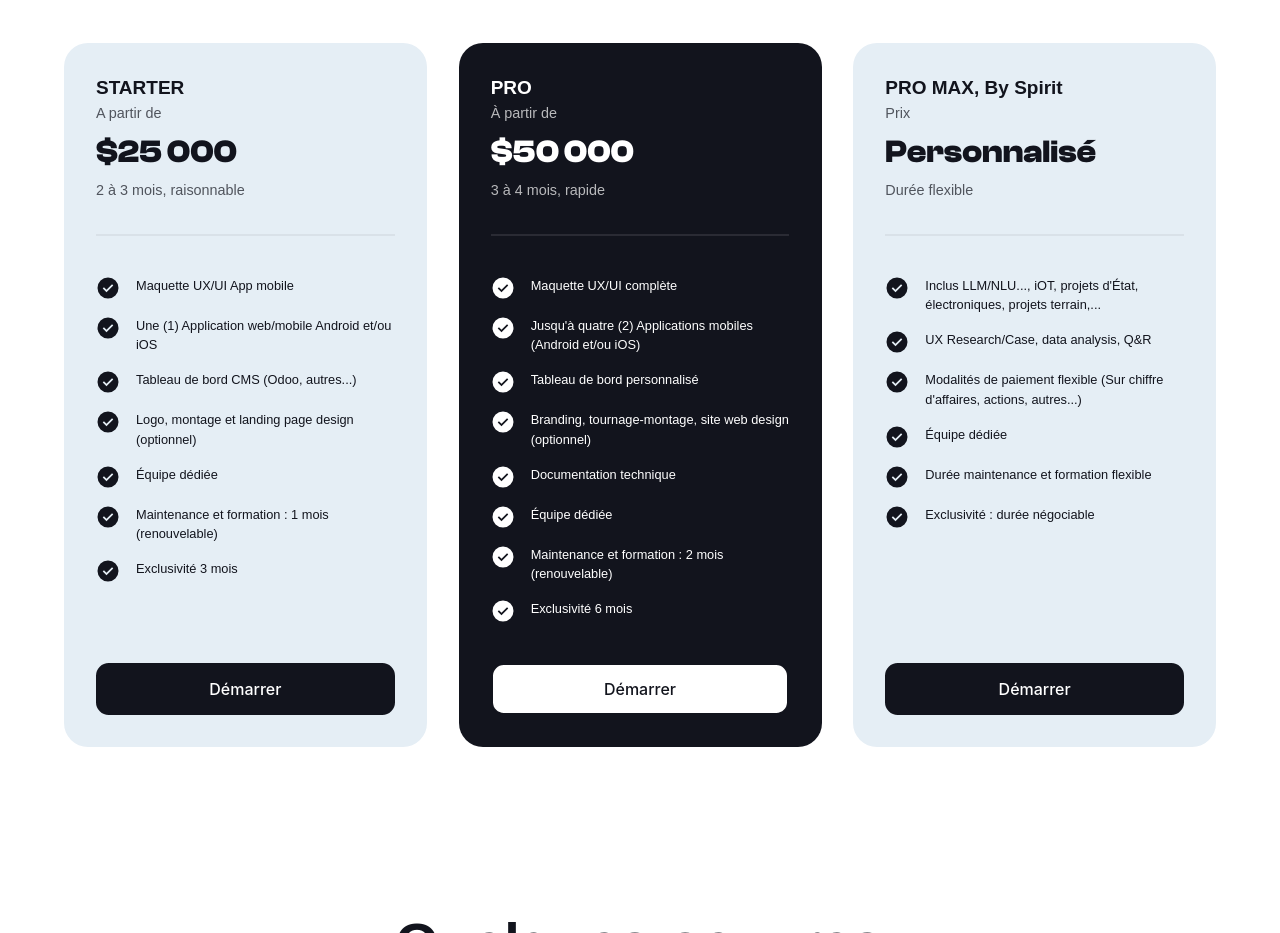
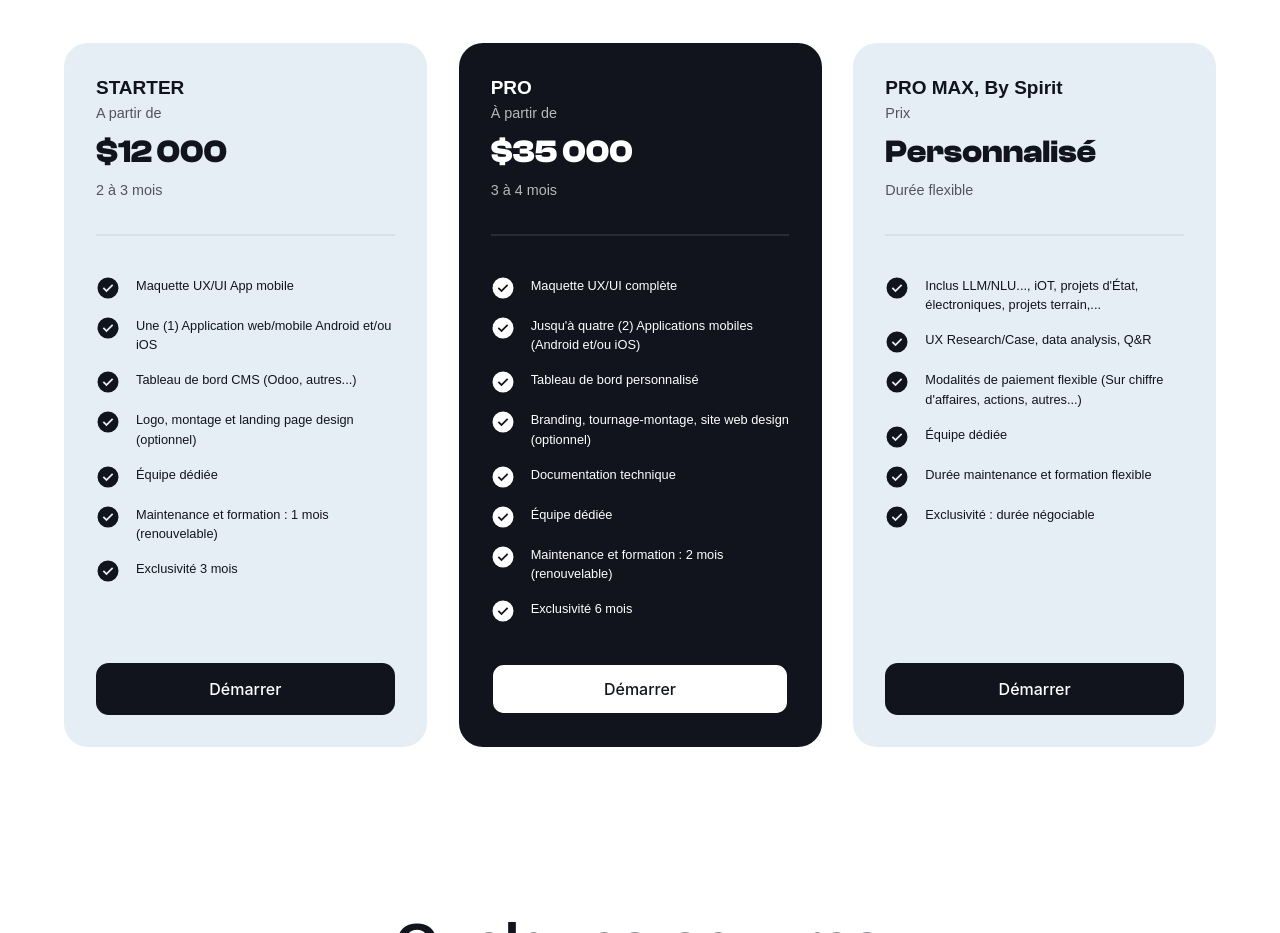
Before and after one commit to Vmontcho/Design, a plain HTML site: page index.html in a window 1280 px wide. Shown: the part 3600-4533 px from the top of the page. Drawn offline with nearby package versions, Linux system fonts and the light colour scheme; no server answers; a script that the page names is missing.

Commit message:
Update index.html

```diff
--- a/index.html
+++ b/index.html
@@ -472,9 +472,9 @@ margin: 0rem !important;
                         <h1 class="heading-style-h5">STARTER</h1>
                         <div class="text-style-muted">A partir de</div>
                         <div class="margin-vertical margin-xxsmall">
-                          <div class="pricing_number"><span>$</span>25 000</div>
+                          <div class="pricing_number"><span>$</span>12 000</div>
                         </div>
-                        <div class="text-style-muted">2 à 3 mois, raisonnable</div>
+                        <div class="text-style-muted">2 à 3 mois</div>
                       </div>
                       <div class="pricing_divider"></div>
                       <div class="pricing_feature-list">
@@ -553,9 +553,9 @@ margin: 0rem !important;
                         <h1 class="heading-style-h5">PRO</h1>
                         <div class="text-style-muted">À partir de</div>
                         <div class="margin-vertical margin-xxsmall">
-                          <div class="pricing_number"><span>$</span>50 000</div>
+                          <div class="pricing_number"><span>$</span>35 000</div>
                         </div>
-                        <div class="text-style-muted">3 à 4 mois, rapide</div>
+                        <div class="text-style-muted">3 à 4 mois</div>
                       </div>
                       <div class="pricing_divider is-middle"></div>
                       <div class="pricing_feature-list">
```
